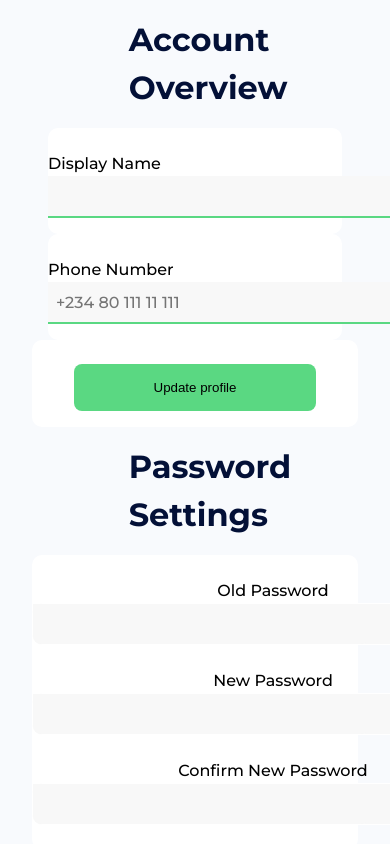
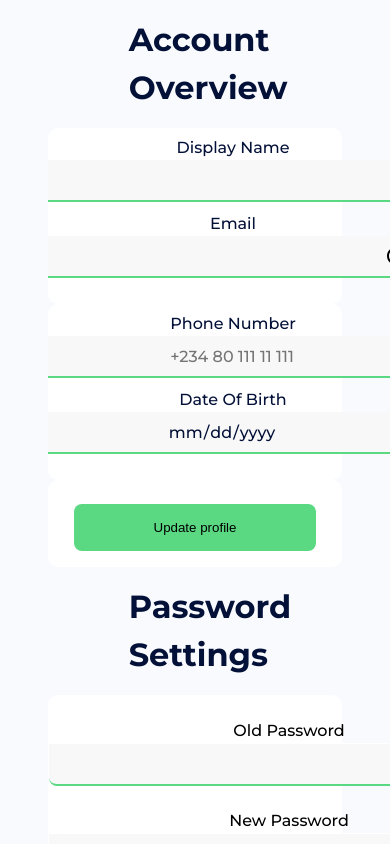
Before and after one commit to draqist/Trove, a React (Create React App) app: page /settings in a window 390 px wide. Built offline with nearby package versions, Linux system fonts and the light colour scheme; no server answers.

Commit message:
adjusted the responsiveness

```diff
--- a/src/Components/SIdeBar/Sidebar.scss
+++ b/src/Components/SIdeBar/Sidebar.scss
@@ -61,7 +61,6 @@
     .not_end{
         width: 24px;
         height: 24px;
-        // background-image: url('../../bg-images/logout_black_24dp.svg');
     }
     .user_info-avatar{
         height: 7.8rem;
@@ -76,15 +75,14 @@
             width: 2.75rem;
             height: 2.75rem;
             border-radius: 50%;
-            // background-color: white;
         }
         .user_details{
-            // margin-left: -3rem;
             h4{
                 margin-bottom: 0;
                 margin-top: 0;
                 color: wheat;
                 padding-right: 4px;
+                font-size: .9rem;
             }
         }
     }
--- a/src/PAGES/Auth Pages/SignUp/SignUp.js
+++ b/src/PAGES/Auth Pages/SignUp/SignUp.js
@@ -12,6 +12,7 @@ const SignUp = () => {
     const [password, setPassword] = useState('')
     const [passwordconfirm, setPasswordConfirm] = useState('')
     const [error, setError] = useState('')
+    const [success, setResponse ] = useState('')
     const history = useHistory()
 
     const googleProvider = new GoogleAuthProvider();
@@ -37,7 +38,7 @@ const SignUp = () => {
             await signInWithPopup(auth, googleProvider)
             history.replace('/dashboard')
             await sendEmailVerification(auth.currentUser)
-            alert('Verification Email has been sent')
+            setResponse('Verification email has been sent to your email')
         } catch (error) {
             setError(error.message)
         }
@@ -61,6 +62,9 @@ const SignUp = () => {
                                     <div className="">
                                         {error && (
                                             <div className = 'error' > {error} </div>
+                                        )}
+                                        {success && (
+                                            <div className = 'success' > {success} </div>
                                         )}
                                     <p className="signup_form-input-label">Email</p>
                                     <div className="signin_input">
--- a/src/PAGES/Auth Pages/SignUp/SignUp.scss
+++ b/src/PAGES/Auth Pages/SignUp/SignUp.scss
@@ -73,6 +73,19 @@
   animation-iteration-count: infinite;
   opacity: 1;
 }
+.success{
+  display: flex;
+  width: 100%;
+  justify-content: center;
+  align-items: center;
+  background-color: #F8D7DA;
+  color: black;
+  padding: 10px 0;
+  border-radius: 10px;
+  animation: alertPulse1 1s ease-out;
+  animation-iteration-count: infinite;
+  opacity: 1;
+}
 @keyframes alertPulse {
     0% {background-color: #F8D7DA; opacity: 1;}
     30%{opacity: red ; opacity: 0.9; }
@@ -80,6 +93,14 @@
     50% {opacity: red ; opacity: 0.75; }
     700% {opacity: red ; opacity: 0.85; }
     100% {opacity: #F8D7DA; opacity: 1;}
+}
+@keyframes alertPulse1 {
+    0% {background-color: #5AD882; opacity: 1;}
+    30%{opacity: #5AD882 ; opacity: 0.9; }
+    45%{opacity: #9eeeb7 ; opacity: 0.85; }
+    50% {opacity: #5AD882 ; opacity: 0.75; }
+    700% {opacity: #9eeeb7 ; opacity: 0.85; }
+    100% {opacity: #5AD882; opacity: 1;}
 }
 .sign-up{
     p{
--- a/src/PAGES/Portfolio/Portfoliopage.js
+++ b/src/PAGES/Portfolio/Portfoliopage.js
@@ -14,7 +14,9 @@ const Portfoliopage = () => {
                     </div>
                     <div className='portfolio-cards'>
                         <div className='p_value'>
-                            <h4> Total Portfolio Value</h4>
+                            <div className = 'p_content-header'>
+                                <h4> Total Portfolio Value</h4>
+                            </div>
                         </div>
                         <div className = 'p_value'>
 
--- a/src/PAGES/Portfolio/portfolio.scss
+++ b/src/PAGES/Portfolio/portfolio.scss
@@ -14,7 +14,6 @@
             border-radius:10px ;
             padding-bottom: 1rem;
             margin: 0 2rem;
-            // height: 16rem;
         h2{
             margin: .83rem 1rem 0;
         }
@@ -30,15 +29,21 @@
             display: flex;
             align-items: center;
             justify-content: space-around;
+            margin-top: 1rem;
             .p_value{
                 width: 20rem;
                 height: 9.75rem;
                 margin: 1rem 0;
-                border: 1px solid black;
+                border: 1.5px solid rgb(221, 218, 218);
                 border-radius: 8px;
                 box-shadow: 0 10px 27px rgba(161,184,227,.18);
+                .p_content-header{
+                    width: 100%;
+                    border-bottom: 2px solid #5AD882;
+                    border-radius: 8px;
+                }
                 h4{
-                    margin: .75em 10px .83em;
+                    margin: .75em 10px .4em;
                     color: #A9ABBE;
                 }
 
--- a/src/PAGES/Settings/Settings.js
+++ b/src/PAGES/Settings/Settings.js
@@ -112,7 +112,7 @@ const SettingsPage = () => {
                     <div className = 'form-field'>
                       <label> Date Of Birth </label>
                          <div className='input-field'>
-                            <input type='date'  />
+                            <input type='date' placeholder = '24/07/1990' />
                         </div>
                     </div>
                 </div>
--- a/src/PAGES/Settings/settings.scss
+++ b/src/PAGES/Settings/settings.scss
@@ -22,8 +22,19 @@
             align-items: center;
             justify-content: space-around;
             margin: 0 3rem;
+            @media (max-width: 768px) {
+                display:grid;
+                padding-top: .5rem;
+                .input-field{
+                    margin: 0 0 10px;
+                }
+            }
 
             .form-field{
+                @media (max-width: 768px){
+                    text-align: center;
+                    color: #031037;
+                }
                 label{
                     font-weight: 500;
                     margin: 1.2rem 0;
@@ -52,6 +63,10 @@
                     font-family: 'Montserrat';
                     font-weight: 500;
                     color: #031037;
+                @media (max-width: 768px){
+                    text-align: center;
+                    color: #031037;
+                }
                 }
             }
         }
@@ -80,12 +95,12 @@
                 height: 2.5rem;
                 width: 30rem;
                 input{
-                    width: 30rem;
+                    width: 100%;
                     height: 2.5rem;
                     background-color: #F8F8F8;
                     border: none;
                     outline: none;
-                    padding: 0 2rem;
+                    padding: 0 .5rem;
                     border-bottom: 2px solid #5AD882;
                     border-bottom-right-radius:8px;
                     border-bottom-left-radius:8px;
@@ -93,9 +108,12 @@
                     font-family: 'Montserrat';
                     font-weight: 500;
                     color: #031037;
+                @media (max-width: 768px){
+                    text-align: center;
                 }
             }
         }
+    }
         .password-update{
             border: none;
             outline: none;
@@ -144,7 +162,7 @@
     50% {opacity: #9eeeb7 ; opacity: 0.75; }
     100% {opacity: #5AD882; opacity: 1;}
 }
-@media screen and (max-width: 1024px) {
+@media (min-width: 769px) and (max-width: 1024px) {
     .sidebar_desk{
         display: none;
     }
@@ -192,3 +210,46 @@
         }
     }
 }
+    @media (max-width: 768px) {
+        .sidebar_desk{
+            display: none;
+        }
+        .settings_content{
+            width: 100%;
+        }
+        .settings_page {
+        }
+        .password_settings{
+            background-color: white;
+            border-radius: 10px;
+            padding-top: 1.5rem;
+            margin: 0 2rem;
+            .form-field{
+                label{
+                    font-weight: 500;
+                    margin: 1.2rem 0;
+                }
+            }
+            .input-field{
+                margin: 0rem 0 1.5rem;
+                background-color: #F8F8F8;
+                border: 1px solid white;
+                border-radius: 10px;
+                height: 2.5rem;
+                display: flex;
+                justify-content: flex-start;
+                input{
+                    width: 20rem;
+                    height: 2.5rem;
+                    background-color: #F8F8F8;
+                    border: none;
+                    outline: none;
+                    padding: 0 .5rem;
+                    font-size: 1rem;
+                    font-family: 'Montserrat';
+                    font-weight: 500;
+                    color: #031037;
+                }
+            }
+        }
+    }
```
